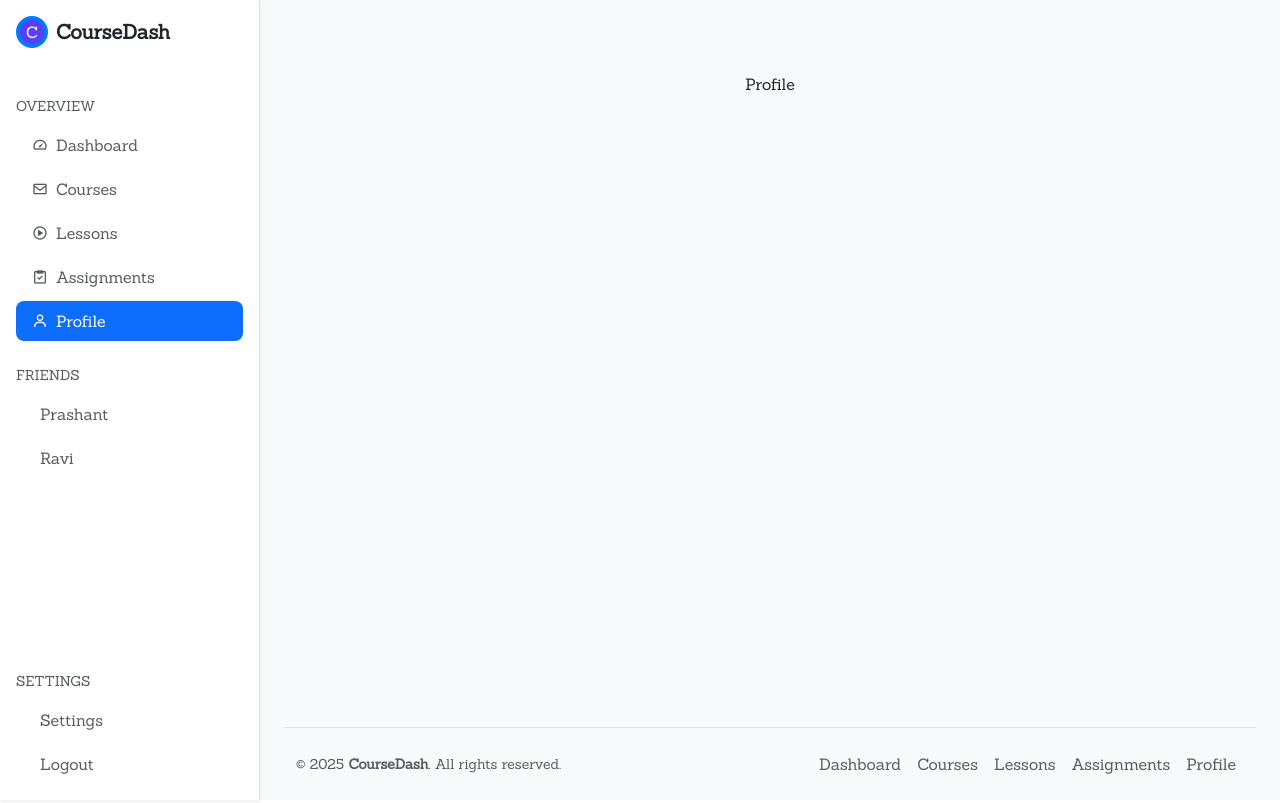
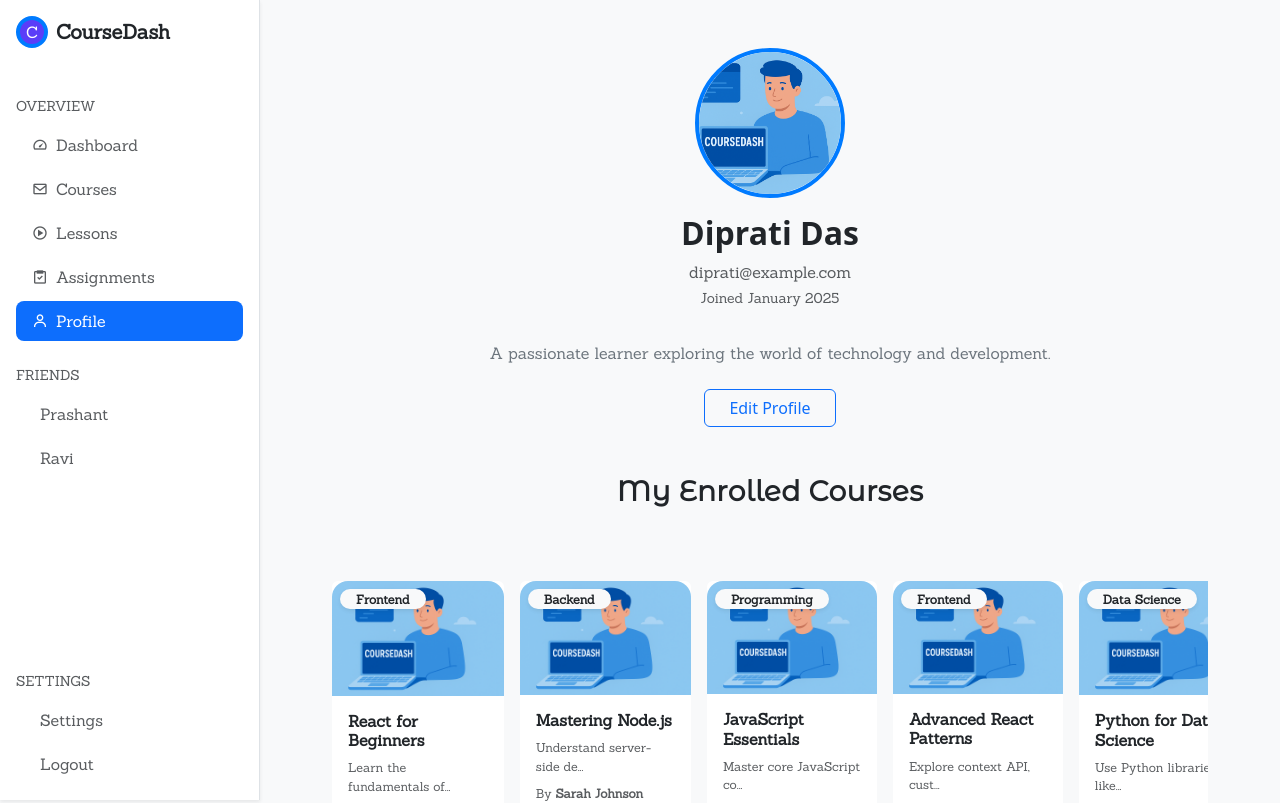
Before and after one commit to developer0311/Learning-Management-System, a React (Vite) app in the folder my-react-app/: page /profile in a window 1280 px wide. Shown: the top 803 px of the page. Built offline with nearby package versions, Linux system fonts and the light colour scheme.

Commit message:
create Profile.jsx

```diff
--- a/my-react-app/public/css/index.css
+++ b/my-react-app/public/css/index.css
@@ -276,16 +276,28 @@ section {
   }
 }
 
-/* Hide scrollbar but keep smooth scroll */
-.courses-slider::-webkit-scrollbar {
-  height: 6px;
+/* For Chrome, Edge, and Safari */
+::-webkit-scrollbar {
+  width: 8px;                /* Scrollbar width */
 }
-.courses-slider::-webkit-scrollbar-thumb {
-  background-color: #d1d5db;
-  border-radius: 999px;
+
+::-webkit-scrollbar-track {
+  background: #f1f1f1;        /* Track (background) color */
 }
-.courses-slider::-webkit-scrollbar-track {
-  background: transparent;
+
+::-webkit-scrollbar-thumb {
+  background-color: #007bff;  /* Scroll thumb color */
+  border-radius: 4px;         /* Rounded corners */
+}
+
+::-webkit-scrollbar-thumb:hover {
+  background-color: #0056b3;  /* Darker on hover */
+}
+
+/* For Firefox */
+* {
+  scrollbar-width: thin;                /* "auto" or "thin" */
+  scrollbar-color: #007bff #f1f1f1;     /* thumb color | track color */
 }
 
 /* Position buttons cleanly on hover */
--- a/my-react-app/src/views/Profile.jsx
+++ b/my-react-app/src/views/Profile.jsx
@@ -1,10 +1,48 @@
-import React from "react";
+import React, { useEffect, useState } from "react";
+// import Card from "../components/Card";
+import coursesData from "../../coursesData";
+import CourseSection from "../components/CourseSection";
 
 function Profile() {
+  const user = {
+    name: "Diprati Das",
+    email: "diprati@example.com",
+    joined: "January 2025",
+    bio: "A passionate learner exploring the world of technology and development.",
+    avatar: "./images/card_image.png",
+  };
+
   return (
-    <main className="container py-5">
-      <p>Profile</p>
-    </main>
+    <div className="py-3 py-md-4 w-100">
+      {/* Profile Header */}
+      <section className="container-xxl text-center mb-5 w-100">
+        <img
+          src={user.avatar}
+          alt="Profile"
+          className="rounded-circle mb-3"
+          width="150"
+          height="150"
+          style={{ objectFit: "cover" }}
+        />
+        <h2 className="fw-bold text-dark">{user.name}</h2>
+        <p className="text-muted mb-1">{user.email}</p>
+        <p className="text-muted small">Joined {user.joined}</p>
+        <p className="text-secondary mt-3">{user.bio}</p>
+
+        <button className="btn btn-outline-primary mt-2 px-4">
+          Edit Profile
+        </button>
+      </section>
+
+      {/* Enrolled Courses */}
+      <section className="enrolled-courses w-100 px-5">
+        <h3 className="fw-bold text-dark mb-4 text-center">
+          My Enrolled Courses
+        </h3>
+
+        <CourseSection title="" courses={coursesData.slice(0, 5)} />
+      </section>
+    </div>
   );
 }
 
```
